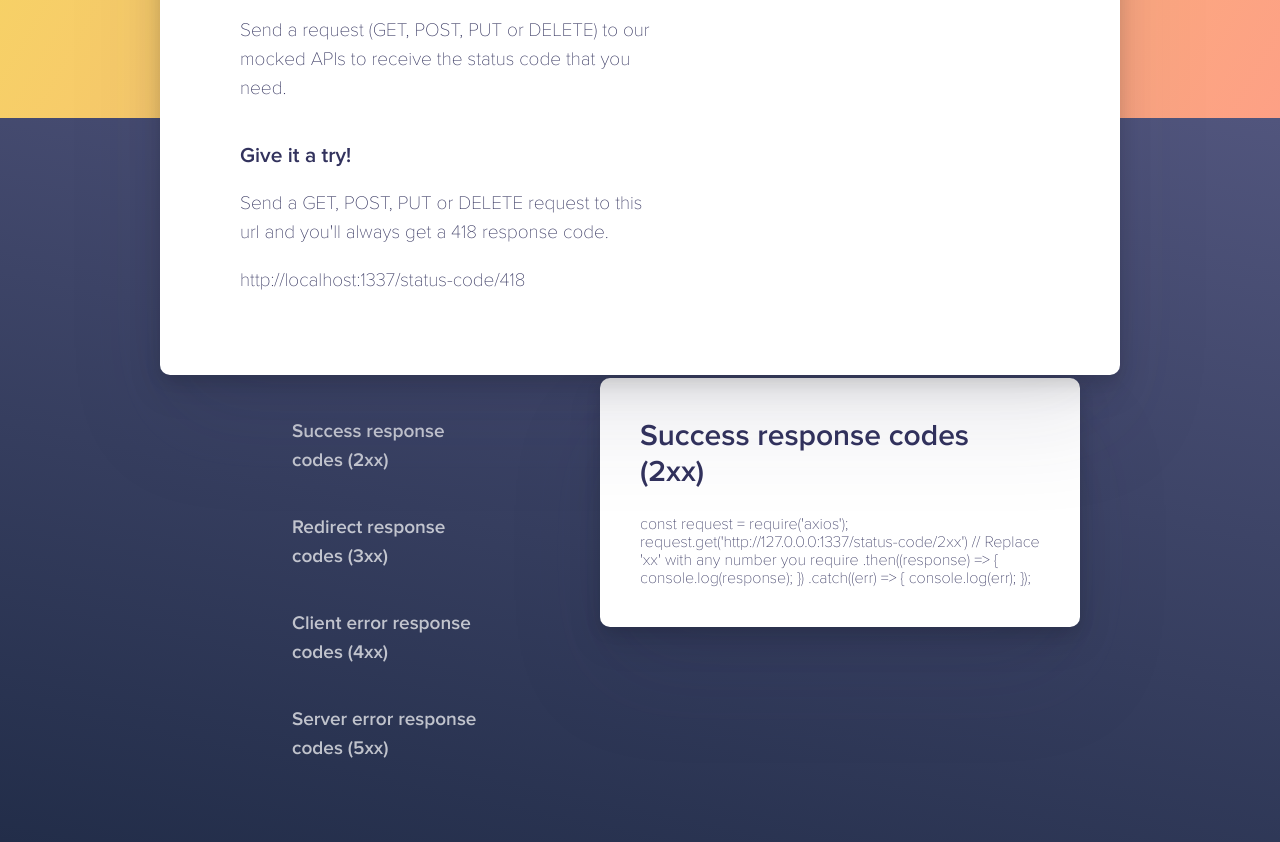
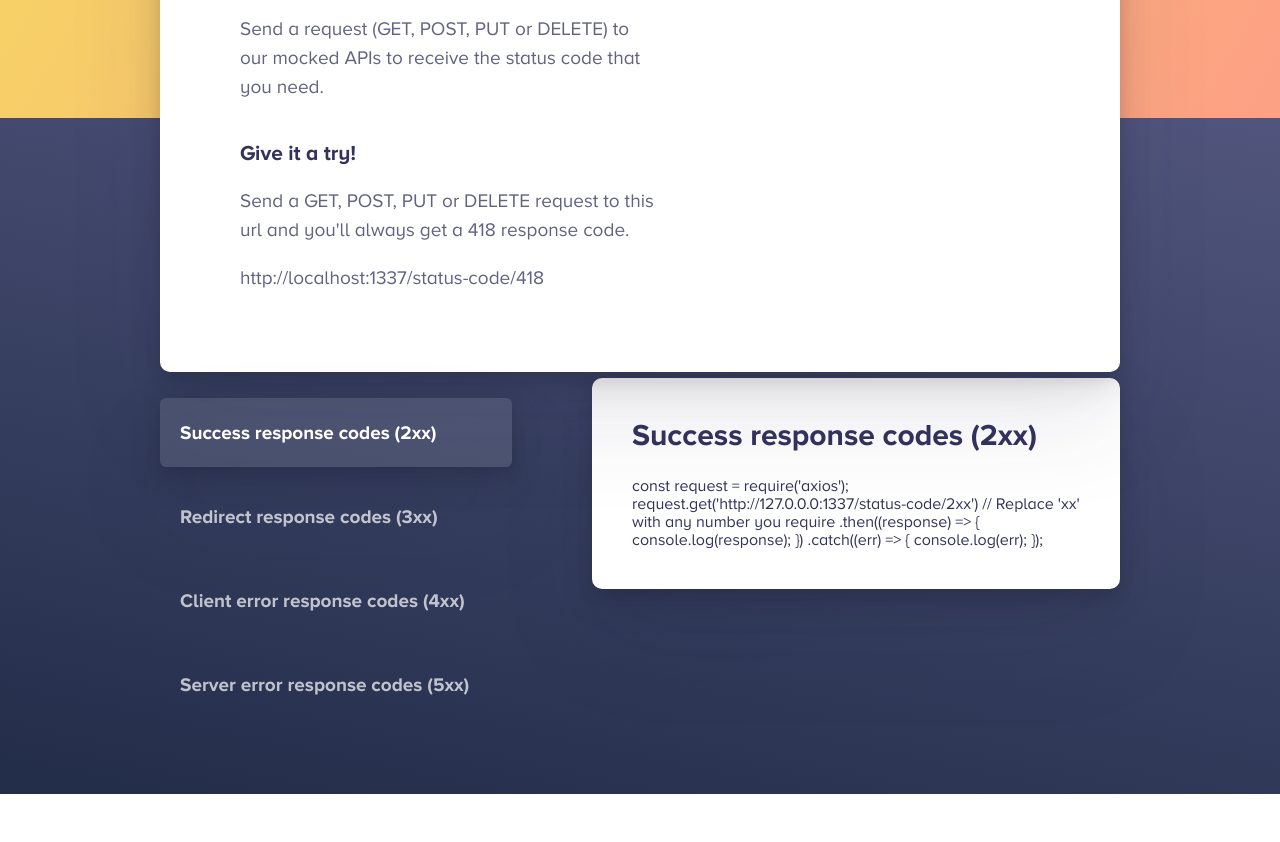
Before and after one commit to abinavseelan/sendback-api, a website: page client/index.html in a window 1280 px wide. Shown: the part 362-1204 px from the top of the page. After the commit the page ends 1156 px from the top, so only its background shows below. Drawn offline with Linux system fonts and the light colour scheme; a script that the page names is missing.

Commit message:
Minor CSS fixes

```diff
--- a/client/index.html
+++ b/client/index.html
@@ -16,7 +16,7 @@
       Prototype your API requests
     </h1>
   </div>
-  <div class="hero-card card">
+  <div class="hero-card card container">
     <div class="left">
       <div class="intro">
         <h2>
@@ -51,26 +51,23 @@
   </div>
   <div class="hero-container"></div>
   <div class="cta-section">
+    <div class="container">
       <div class="left">
         <div class="tab">
-        <p>
-          Success response codes (2xx)
-        </p>
+          <input type="radio" name="example-codes" value="2xx" id="code-2xx" checked />
+          <label for="code-2xx"> Success response codes (2xx) </label>
         </div>
         <div class="tab">
-        <p>
-          Redirect response codes (3xx)
-        </p>
+          <input type="radio" name="example-codes" value="3xx" id="code-3xx" />
+          <label for="code-3xx"> Redirect response codes (3xx) </label>
         </div>
         <div class="tab">
-        <p>
-          Client error response codes (4xx)
-        </p>
+          <input type="radio" name="example-codes" value="4xx" id="code-4xx" />
+          <label for="code-4xx"> Client error response codes (4xx) </label>
         </div>
         <div class="tab">
-        <p>
-          Server error response codes (5xx)
-        </p>
+          <input type="radio" name="example-codes" value="5xx" id="code-5xx" />
+          <label for="code-5xx"> Server error response codes (5xx) </label>
         </div>
 
       </div>
@@ -80,15 +77,9 @@
             Success response codes (2xx)
           </h2>
           <div id="code-snippet">
-          const request = require('axios');
-
-          request.get('http://127.0.0.0:1337/status-code/2xx') // Replace 'xx' with any number you require
-            .then((response) => {
-              console.log(response);
-            })
-            .catch((err) => {
-              console.log(err);
-            });
+            const request = require('axios'); request.get('http://127.0.0.0:1337/status-code/2xx') // Replace 'xx' with any number you
+            require .then((response) => { console.log(response); }) .catch((err) => { console.log(err); });
+          </div>
         </div>
       </div>
     </div>
--- a/client/style.css
+++ b/client/style.css
@@ -1,11 +1,11 @@
 @font-face {
   font-family: 'ProximaNovaBold';
-  src: url('./fonts/ProximaNovaSemiBold.ttf');
+  src: url('./fonts/ProximaNovaBold.ttf');
 }
 
 @font-face {
   font-family: 'ProximaNova';
-  src: url('./fonts/ProximaNovaThin.ttf');
+  src: url('./fonts/ProximaNovaRegular.ttf');
 }
 
 * {
@@ -23,9 +23,10 @@ header {
   height: 10vh;
 }
 
-p, .link {
+p, .link, label {
   font-size: 19px;
   line-height: 29px;
+  color: #32325dc5;
 }
 
 h1 {
@@ -83,13 +84,18 @@ h2 {
   flex-wrap: wrap;
 }
 
+.container {
+  max-width: 960px;
+  display: flex;
+  flex-wrap: wrap;
+
+  margin: 0 auto;
+}
+
 .cta-section {
   background: #323a5a linear-gradient(192deg,#51557d,#222d49);
-  padding: 0 160px;
   padding-top: 250px;
   padding-bottom: 50px;
-  display: flex;
-  flex-wrap: wrap;
 }
 
 .cta-section .left {
@@ -102,33 +108,66 @@ h2 {
   flex-direction: column;
 
   padding-top: 30px;
+  padding-left: 0;
 }
 
-.cta-section .tab {
-  width: 80%;
+
+.cta-section .right {
+  flex: 3;
+  padding-right: 0;
+}
+
+
+.cta-section label {
+  width: 100%;
   transition: all 0.15s ease-out;
-  text-align: left;
-  padding-left: 60px;
   border-radius: 6px;
   cursor: pointer;
+  display: inline-block;
+  padding: 20px;
 }
 
-.cta-section .tab:hover {
+.cta-section .tab:hover label,
+.cta-section [type='radio']:checked + label  {
   background-color: rgba(255, 255, 255, 0.1);
   box-shadow: 0 5px 15px rgba(0,0,0,.1), 0 15px 35px rgba(0,0,0,.1), 0 50px 100px rgba(50,50,93,.1);
 }
 
-.cta-section .tab p {
+.cta-section label {
   font-family: 'ProximaNovaBold';
   color: rgba(255, 255, 255, 0.7);
 }
 
-.cta-section .tab:hover p {
+.cta-section label:hover,
+.cta-section [type='radio']:checked + label  {
   color: rgba(255, 255, 255, 1);
 }
 
-.cta-section .right {
-  flex: 3;
+.cta-section label:focus,
+.cta-section label:active,
+.cta-section [type='radio']:focus,
+.cta-section [type='radio']:active {
+  outline: none;
+  border: none;
+}
+
+.cta-section .tab {
+  position: relative;
+  text-align: left;
+  width: 100%;
+  margin-bottom: 15px;
+}
+
+.cta-section [type='radio'] {
+  appearance: none;
+  -webkit-appearance: none;
+  z-index: 2;
+  position: absolute;
+  height: 100%;
+  width: 100%;
+  left: 0;
+  right: 0;
+  top: 0;
 }
 
 .cta-section .card {
```
Also changed, not shown: client/fonts/ProximaNovaBold.ttf (added), client/fonts/ProximaNovaRegular.ttf (added). Lines whose indentation alone changed are shown as unchanged.
